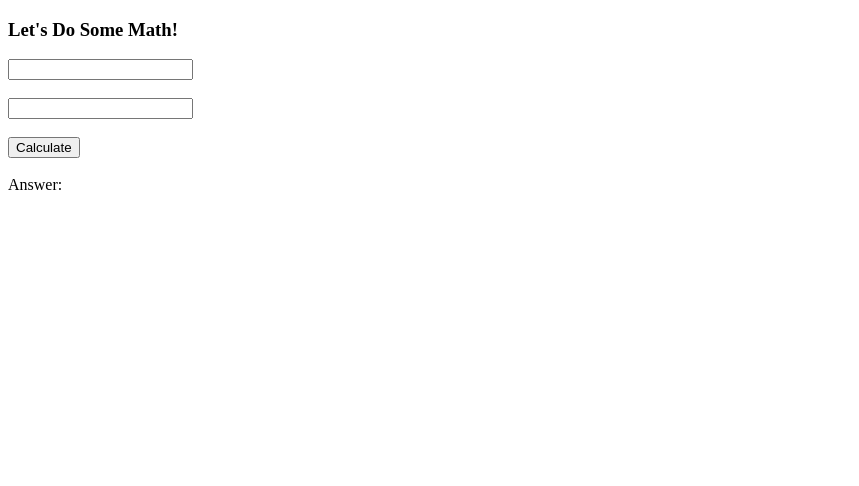
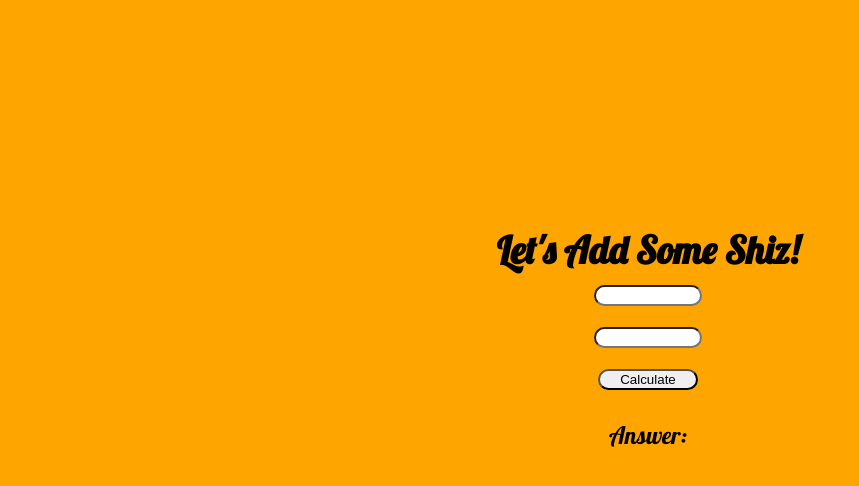
Before and after one commit to JSilvaJS/calculator_hw, a plain HTML site: page index.html in a window 1280 px wide. Shown: the whole page, without its empty margins (0-859 px from the left). Drawn offline with Linux system fonts and the light colour scheme.

Commit message:
Added CSS and HTML elements to give it a 'final look'

```diff
--- a/index.html
+++ b/index.html
@@ -1,10 +1,12 @@
 <!DOCTYPE html>
 <html>
 <head>
+	<link href='https://fonts.googleapis.com/css?family=Lobster' rel='stylesheet' type='text/css'>
+	<link rel="stylesheet" type="text/css" href="main.css">
 	<title>calculator_hw</title>
 </head>
 <body>
-	<h3>Let's Do Some Math!</h3>
+	<h3>Let's Add Some Shiz!</h3>
 
 	<input type="text" id="num_one" />
 	<br /><br />
--- /dev/null
+++ b/main.css
@@ -0,0 +1,31 @@
+body {
+	background-color: orange;
+	text-align: center;
+	position: absolute;
+	width: 100%;
+	height: auto;
+	top: 180px;
+	left: 0px;
+	font-family: 'Lobster', cursive;
+}
+
+h3 {
+	position: relative;
+	font-size: 38px;
+	padding-bottom: -40px;
+	margin-bottom: 10px;
+}
+
+input {
+	width: 100px;
+	border-radius: 25px;
+	text-align: center;
+}
+
+span {
+	font-size: 24px;
+}
+
+div {
+	font-size: 24px;
+}
```
